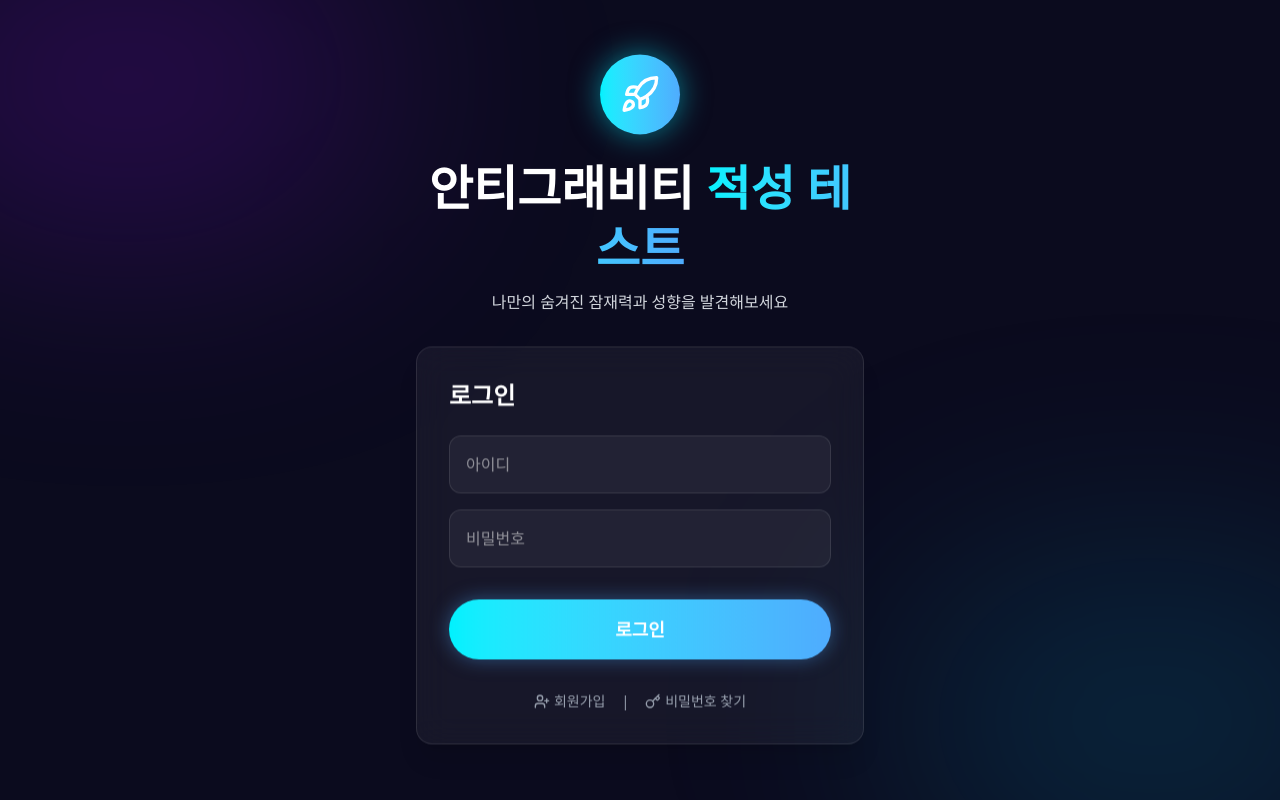
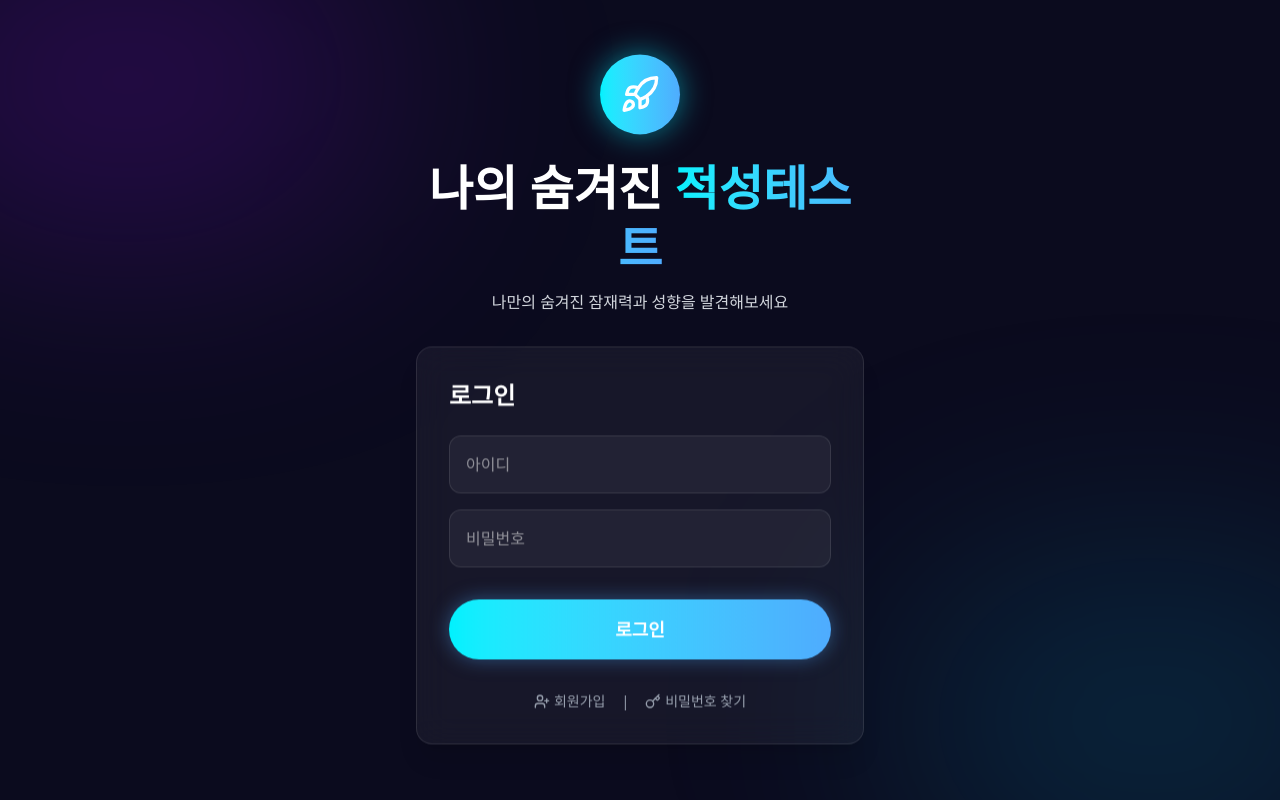
Before and after one commit to cs376672/CEO-Match, a React (Vite) app: page / in a window 1280 px wide. Built offline with nearby package versions, Linux system fonts and the light colour scheme.

Commit message:
Update title to 나의 숨겨진 적성테스트

```diff
--- a/src/components/LandingView.tsx
+++ b/src/components/LandingView.tsx
@@ -14,7 +14,7 @@ const LandingView: React.FC<Props> = ({ onStart }) => {
         </div>
 
         <h1 className="text-4xl md:text-5xl font-extrabold mb-4 leading-tight">
-          안티그래비티 <span className="primary-gradient-text">적성 테스트</span>
+          나의 숨겨진 <span className="primary-gradient-text">적성테스트</span>
         </h1>
 
         <p className="text-xl text-gray-300 mb-8 font-light">
--- a/src/components/LoginView.tsx
+++ b/src/components/LoginView.tsx
@@ -56,7 +56,7 @@ const LoginView: React.FC<Props> = ({ onChangeView }) => {
         </div>
 
         <h1 className="text-4xl md:text-5xl font-extrabold mb-3 leading-tight">
-          안티그래비티 <span className="primary-gradient-text">적성 테스트</span>
+          나의 숨겨진 <span className="primary-gradient-text">적성테스트</span>
         </h1>
         <p className="text-gray-300 font-light">
           나만의 숨겨진 잠재력과 성향을 발견해보세요
```
